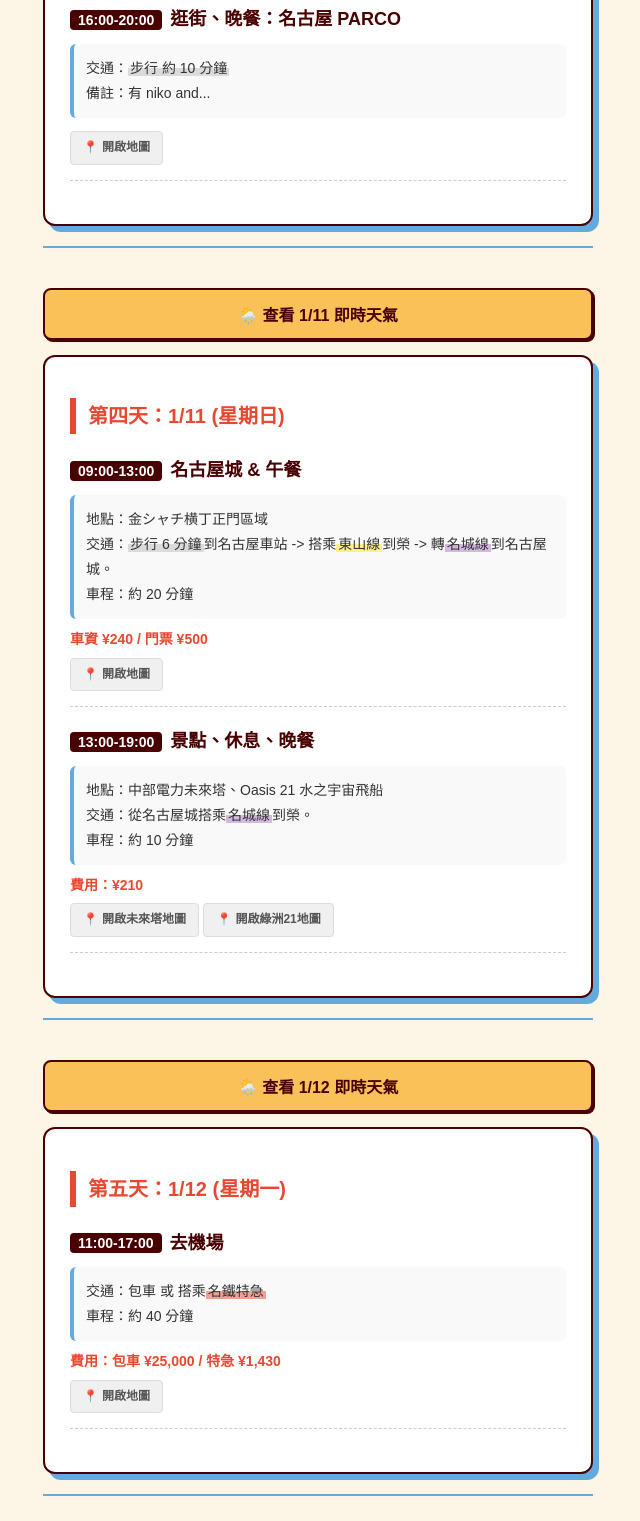
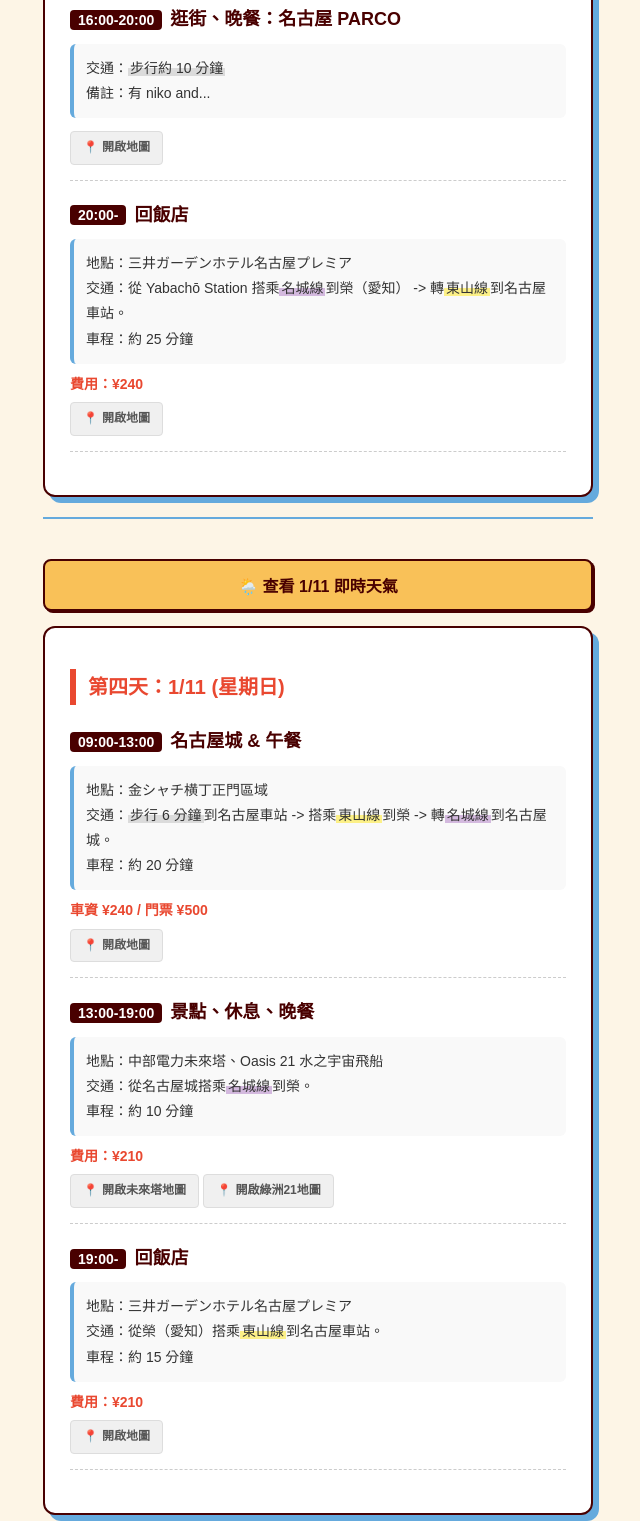
Before and after one commit to ryeowook65650-lgtm/nagoya-trip, a plain HTML site: page index.html in a window 1280 px wide. Shown: the part 2715-4236 px from the top of the page, without its empty margins (322-962 px from the left). Drawn offline with Linux system fonts and the light colour scheme.

Commit message:
Update index.html

```diff
--- a/index.html
+++ b/index.html
@@ -116,8 +116,14 @@
                 </div>
                 <div class="detail-item">
                     <span class="act-name"><span class="time-tag">16:00-20:00</span>逛街、晚餐：名古屋 PARCO</span>
-                    <span class="transport-text">交通：<span class="hl-gray-w">步行 約 10 分鐘</span><br>備註：有 niko and...</span>
+                    <span class="transport-text">交通：<span class="hl-gray-w">步行約 10 分鐘</span><br>備註：有 niko and...</span>
                     <a href="https://www.google.com/maps/search/名古屋PARCO" target="_blank" class="map-btn">開啟地圖</a>
+                </div>
+                <div class="detail-item">
+                    <span class="act-name"><span class="time-tag">20:00-</span>回飯店</span>
+                    <span class="transport-text">地點：三井ガーデンホテル名古屋プレミア<br>交通：從 Yabachō Station 搭乘<span class="hl-purple-m">名城線</span>到榮（愛知） -> 轉<span class="hl-yellow-h">東山線</span>到名古屋車站。<br>車程：約 25 分鐘</span>
+                    <span class="price-tag">費用：¥240</span>
+                    <a href="https://www.google.com/maps/search/三井ガーデンホテル名古屋プレミア" target="_blank" class="map-btn">開啟地圖</a>
                 </div>
             </div>
         </section>
@@ -138,6 +144,12 @@
                     <span class="price-tag">費用：¥210</span>
                     <a href="https://www.google.com/maps/search/中部電力+MIRAI+TOWER" target="_blank" class="map-btn">開啟未來塔地圖</a>
                     <a href="https://www.google.com/maps/search/Oasis+21" target="_blank" class="map-btn">開啟綠洲21地圖</a>
+                </div>
+                <div class="detail-item">
+                    <span class="act-name"><span class="time-tag">19:00-</span>回飯店</span>
+                    <span class="transport-text">地點：三井ガーデンホテル名古屋プレミア<br>交通：從榮（愛知）搭乘<span class="hl-yellow-h">東山線</span>到名古屋車站。<br>車程：約 15 分鐘</span>
+                    <span class="price-tag">費用：¥210</span>
+                    <a href="https://www.google.com/maps/search/三井ガーデンホテル名古屋プレミア" target="_blank" class="map-btn">開啟地圖</a>
                 </div>
             </div>
         </section>
```
